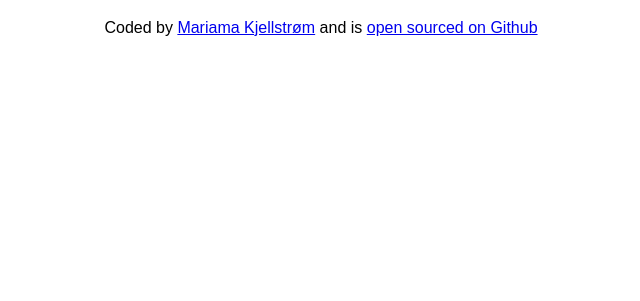
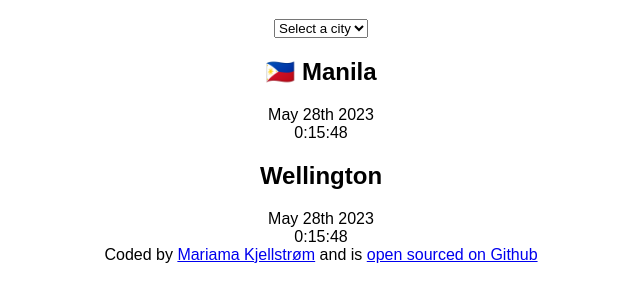
Before and after one commit to touraymk/world-clock, a plain HTML site: page index.html in a window 1280 px wide. Shown: the part 61-362 px from the top of the page, without its empty margins (319-959 px from the left). Drawn offline with nearby package versions, Linux system fonts and the light colour scheme.

Commit message:
Added basic html and Bootstrap

```diff
--- a/index.html
+++ b/index.html
@@ -5,19 +5,42 @@
   <meta charset="UTF-8">
   <meta http-equiv="X-UA-Compatible" content="IE=edge">
   <meta name="viewport" content="width=device-width, initial-scale=1.0">
+  <script src="https://cdn.jsdelivr.net/npm/bootstrap@5.3.0-alpha3/dist/js/bootstrap.min.js"
+    integrity="sha384-Y4oOpwW3duJdCWv5ly8SCFYWqFDsfob/3GkgExXKV4idmbt98QcxXYs9UoXAB7BZ"
+    crossorigin="anonymous"></script>
+
   <link rel="stylesheet" href="CSS/style.css">
   <title>Worl Clock - Mariama Kjellstrøm</title>
 </head>
 
 <body>
+  <div class="container">
     <div class="world-clock">
       <h1>World Clock</h1>
+      <select>
+        <option value="">Select a city</option>
+        <option>Reykjavík</option>
+        <option>Doha</option>
+        <option>Bridgetown</option>
+      </select>
+
+      <div class="city">
+        <h2>🇵🇭 Manila</h2>
+        <div class="date">May 28th 2023</div>
+        <div class="time">0:15:48</div>
+      </div>
+      <div class="city">
+        <h2>Wellington</h2>
+        <div class="date">May 28th 2023</div>
+        <div class="time">0:15:48</div>
+      </div>
       <footer>
         Coded by <a href="https://www.linkedin.com/in/mariama-kjellstr%C3%B8m-touray-9b0637262/" target="_blank">Mariama
           Kjellstrøm</a>
         and is <a href="https://github.com/touraymk/world-clock" target="_blank">open sourced on Github</a>
       </footer>
     </div>
+  </div>
   <script src="JavaScript/app.js"></script>
 </body>
 
```
Lines whose indentation alone changed are shown as unchanged.
